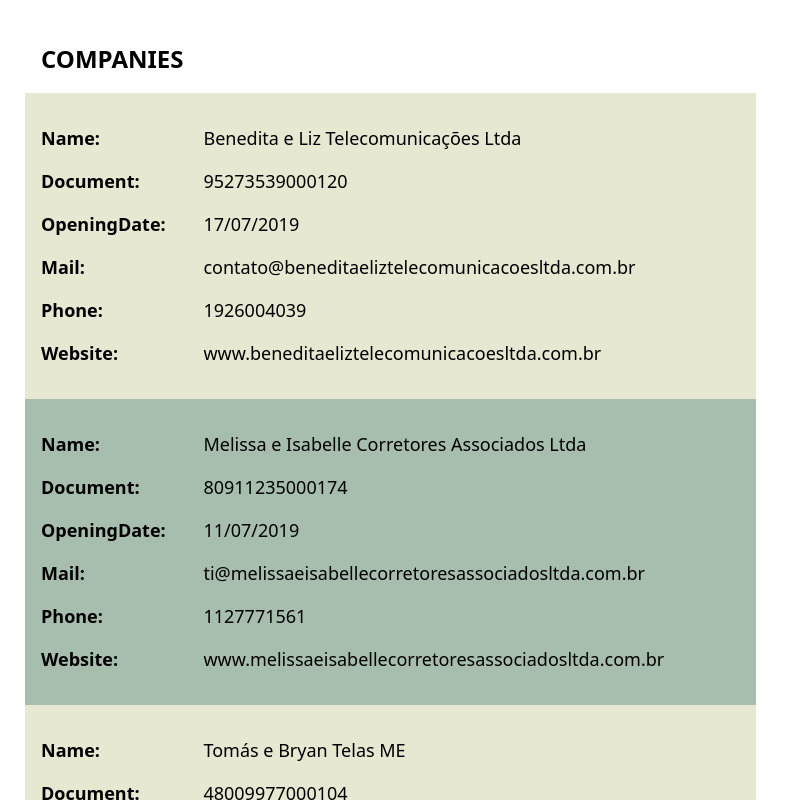
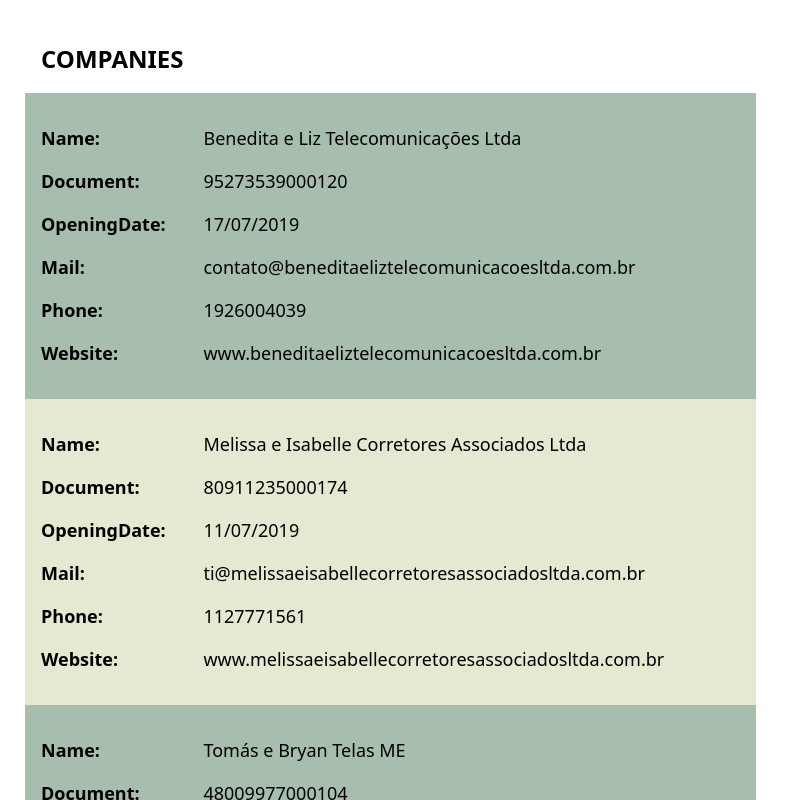
Before and after one commit to rospiel/react-responsive-table, a React (Vite) app: page / in a window 1280 px wide. Shown: the top 800 px of the page, without its empty margins (0-794 px from the left). Built offline with nearby package versions, Linux system fonts and the light colour scheme.

Commit message:
feat.: table with tbody scroll initial structure

```diff
--- a/src/App.tsx
+++ b/src/App.tsx
@@ -1,11 +1,13 @@
 import './App.css'
-import Table from './components/table/Table'
+import TableBodyScroll from './components/table_body_scroll/TableBodyScroll'
 
 function App() {
 
 
   return (
-    <Table />
+    <>
+      <TableBodyScroll />
+    </>
   )
 }
 
--- /dev/null
+++ b/src/components/table_body_scroll/TableBodyScroll.tsx
@@ -0,0 +1,59 @@
+import { useEffect, useState } from 'react'
+import './table_body_scroll.css'
+import companiesJson from '../../data/companies.json'
+
+interface Companie {
+    name: string
+    document: string
+    openingDate: string
+    mail: string
+    phone: string
+    website: string
+}
+
+
+
+export default function TableBodyScroll(): JSX.Element {
+    const [companies, setCompanies] = useState<Companie[]>([])
+
+    useEffect(() => {
+        setCompanies(Array.from(companiesJson as Companie[]))
+    }, [])
+
+    return (
+        <main className='wrapper'>
+            <table>
+                <caption>
+                    Companies
+                </caption>
+                <thead>
+                    <tr>
+                        <th>Name</th>
+                        <th>Document</th>
+                        <th>Opening Date</th>
+                        <th>Mail</th>
+                        <th>Phone</th>
+                        <th>Website</th>
+                    </tr>
+                </thead>
+                <tbody>
+                    {
+                        companies.map((companie, position) => {
+                            return (
+                                <tr key={position}>
+                                    <td title={companie.name} data-cell="name">{companie.name}</td>
+                                    <td title={companie.document} data-cell="document">{companie.document}</td>
+                                    <td title={companie.openingDate} data-cell="openingDate">{companie.openingDate}</td>
+                                    <td title={companie.mail} data-cell="mail">{companie.mail}</td>
+                                    <td title={companie.phone} data-cell="phone">{companie.phone}</td>
+                                    <td title={companie.website} data-cell="website">{companie.website}</td>
+                                </tr>
+                            )
+                        })
+                    }
+                </tbody>
+            </table>
+        </main>
+    )
+
+}
--- /dev/null
+++ b/src/components/table_body_scroll/table_body_scroll.css
@@ -0,0 +1,83 @@
+.wrapper {
+    margin: 25px;
+}
+
+table {
+    width: 100%;
+    border-collapse: collapse;
+    background: #323232;
+    color: black;
+}
+
+table > caption {
+    color: black;
+}
+
+caption, th, td {
+    padding: 1rem;
+}
+
+caption, th {
+    text-align: left;
+}
+
+caption {
+    font-size: 1.5rem;
+    font-weight: 700;
+    text-transform: uppercase;
+}
+
+th {
+    background: #B85042;
+}
+
+td:nth-of-type(6), td:nth-of-type(4) {
+    max-width: 250px;
+    text-overflow: ellipsis;
+    overflow: hidden;
+    white-space: nowrap;
+}
+
+tr:nth-of-type(1n) {
+    background: #A7BEAE;
+}
+
+tr:nth-of-type(2n) {
+    background: #E7E8D1;
+}
+
+@media (max-width: 1415px) {
+    th {
+        display: none;
+    }
+
+    td {
+        /*display: block;*/ /*another way*/
+        display: grid;
+        gap: 0.5rem;
+        grid-template-columns: 15ch auto;
+        padding: 0.5rem 1rem;
+    }
+
+    td::before {
+        content: attr(data-cell) ": ";
+        font-weight: 700;
+        text-transform: capitalize;
+    }
+
+    td:first-child {
+        padding-top: 2rem;
+    }
+
+    td:last-child {
+        padding-bottom: 2rem;
+    }
+
+    td:nth-of-type(6), td:nth-of-type(4), td:nth-of-type(1) {
+        max-width: none;
+        text-overflow: initial;
+        overflow: initial;
+        white-space: initial;
+        word-break: break-all;
+    }
+}
```
